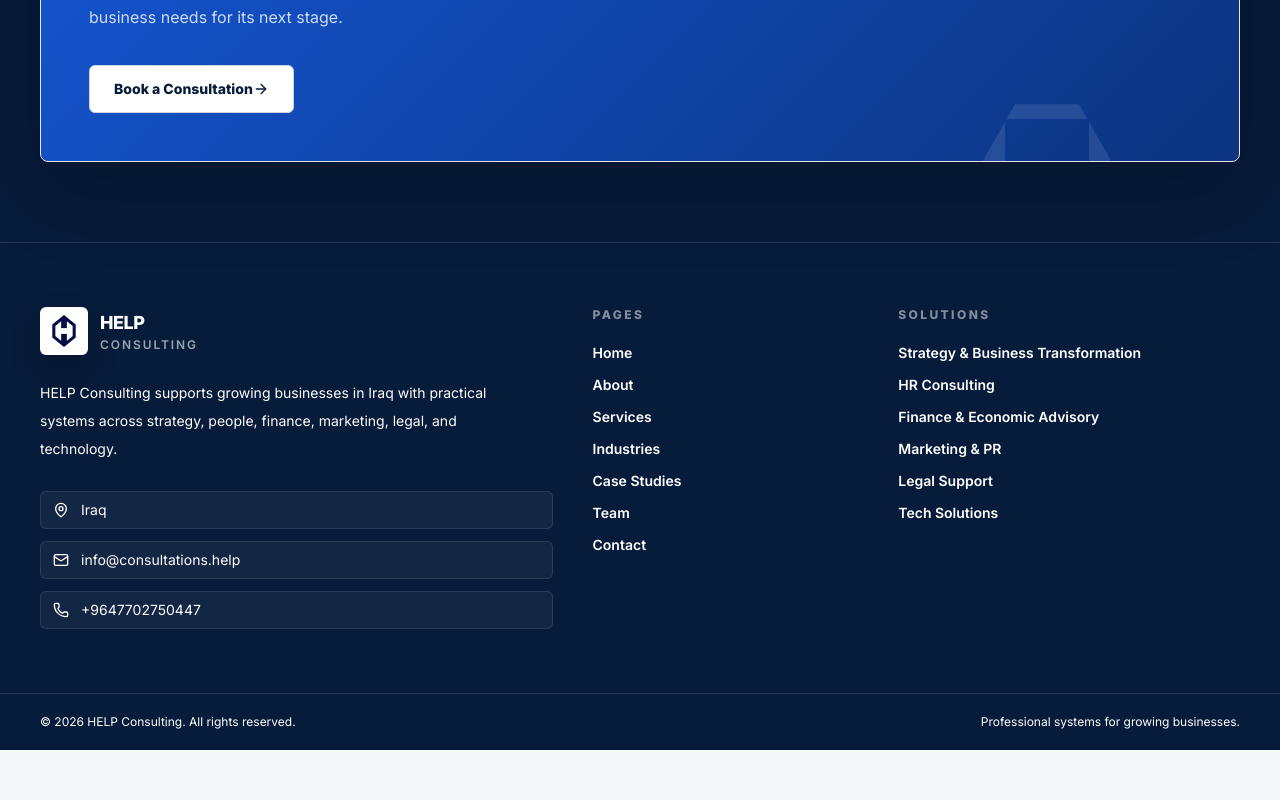
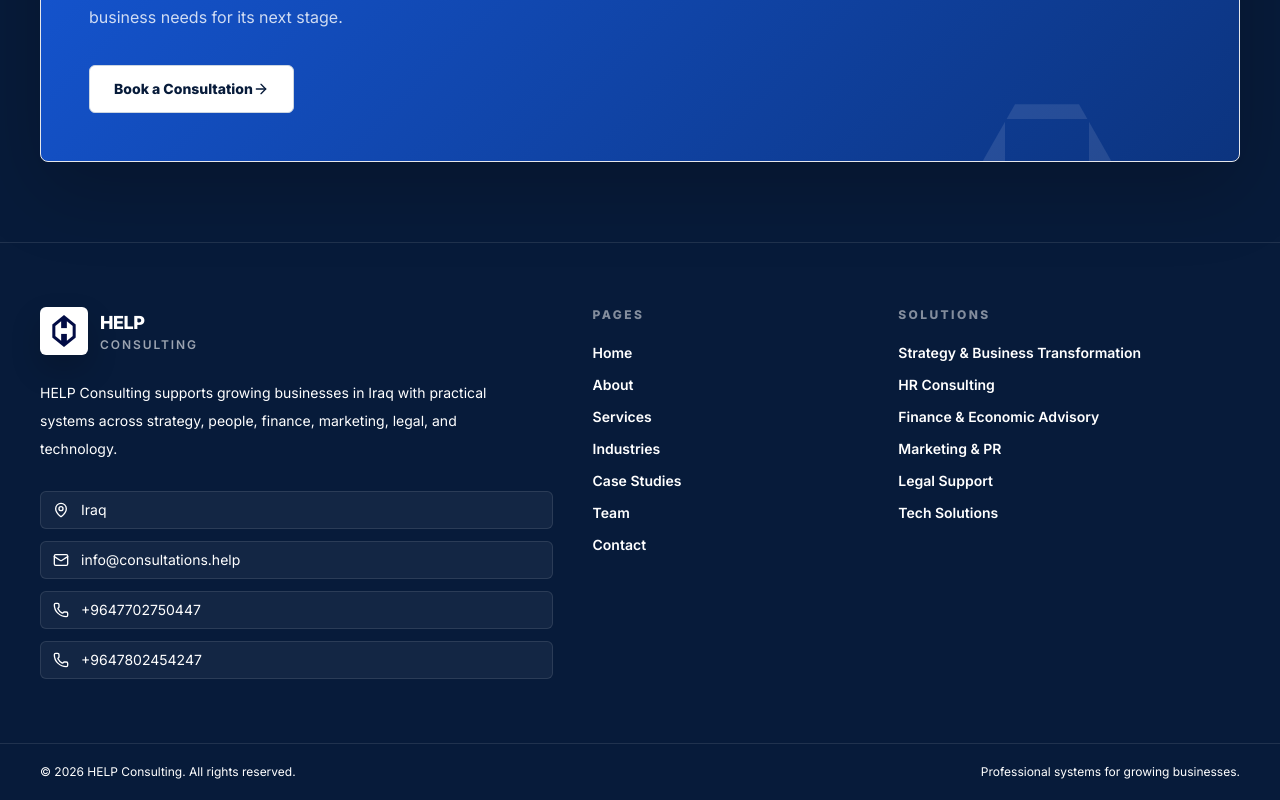
Before and after one commit to ahmedsalloo91/help-consulting-website, a Next.js app: page / in a window 1280 px wide. Shown: the part 5539-6339 px from the top of the page. Before the commit the page ends 6289 px from the top, so only its background shows below. Built offline with nearby package versions, Linux system fonts and the light colour scheme; no server answers.

Commit message:
Add second HELP contact number to footer

```diff
--- a/components/Footer.tsx
+++ b/components/Footer.tsx
@@ -19,6 +19,9 @@ export function Footer() {
             </span>
             <span className="flex items-center gap-3 rounded-md border border-white/10 bg-white/5 px-3 py-2">
               <Phone className="h-4 w-4 shrink-0 text-white" /> <a href="tel:+9647702750447"><bdi>+9647702750447</bdi></a>
+            </span>
+            <span className="flex items-center gap-3 rounded-md border border-white/10 bg-white/5 px-3 py-2">
+              <Phone className="h-4 w-4 shrink-0 text-white" /> <a href="tel:+9647802454247"><bdi>+9647802454247</bdi></a>
             </span>
           </div>
         </div>
```
